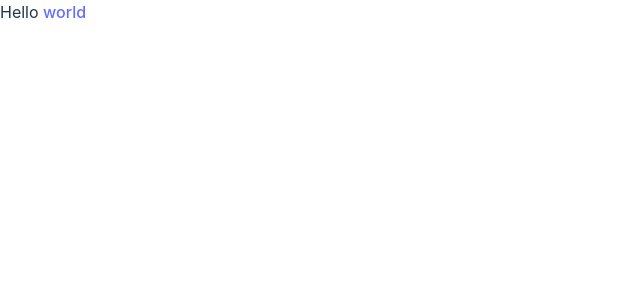
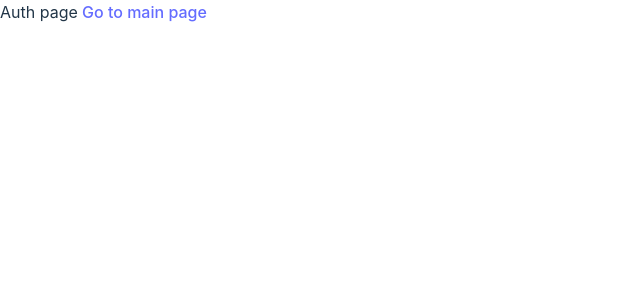
Before and after one commit to Igor-Polischuk/weather-forecast-app, a React (Vite) app in the folder client/: page /auth in a window 1280 px wide. Shown: the top 300 px of the page, without its empty margins (0-640 px from the left). Built offline with nearby package versions, Linux system fonts and the light colour scheme.

Commit message:
added react router

```diff
--- a/client/package.json
+++ b/client/package.json
@@ -11,7 +11,8 @@
   },
   "dependencies": {
     "react": "^18.2.0",
-    "react-dom": "^18.2.0"
+    "react-dom": "^18.2.0",
+    "react-router-dom": "^6.4.3"
   },
   "devDependencies": {
     "@types/react": "^18.0.37",
--- a/client/src/App.tsx
+++ b/client/src/App.tsx
@@ -1,9 +1,16 @@
+import { Route, Routes } from "react-router-dom";
+
+import { AuthPage, MainPage } from "./pages";
+
 import "./App.scss";
 
 function App() {
   return (
-    <div>
-      Hello <a href="/">world</a>
+    <div className="app">
+      <Routes>
+        <Route path="/" element={<MainPage />} />
+        <Route path="/auth" element={<AuthPage />} />
+      </Routes>
     </div>
   );
 }
--- a/client/src/main.tsx
+++ b/client/src/main.tsx
@@ -1,10 +1,14 @@
 import React from "react";
 import ReactDOM from "react-dom/client";
+import { BrowserRouter } from "react-router-dom";
+
 import App from "./App.tsx";
 import "./index.scss";
 
 ReactDOM.createRoot(document.getElementById("root") as HTMLElement).render(
   <React.StrictMode>
-    <App />
+    <BrowserRouter>
+      <App />
+    </BrowserRouter>
   </React.StrictMode>
 );
--- /dev/null
+++ b/client/src/pages/AuthPage/AuthPage.tsx
@@ -0,0 +1,10 @@
+import { Link } from "react-router-dom";
+
+export const AuthPage = () => {
+  return (
+    <div>
+      Auth page
+      <Link to="/"> Go to main page</Link>
+    </div>
+  );
+};
--- /dev/null
+++ b/client/src/pages/AuthPage/index.ts
@@ -0,0 +1,3 @@
+import { AuthPage } from './AuthPage';
+
+export { AuthPage }
--- /dev/null
+++ b/client/src/pages/MainPage/MainPage.tsx
@@ -0,0 +1,10 @@
+import { Link } from "react-router-dom";
+
+export const MainPage = () => {
+  return (
+    <div>
+      Main page
+      <Link to="/auth"> Go to auth page</Link>
+    </div>
+  );
+};
--- /dev/null
+++ b/client/src/pages/MainPage/index.ts
@@ -0,0 +1,3 @@
+import { MainPage } from "./MainPage";
+
+export { MainPage }
--- /dev/null
+++ b/client/src/pages/index.ts
@@ -0,0 +1,4 @@
+import { AuthPage } from './AuthPage/AuthPage';
+import { MainPage } from './MainPage/MainPage';
+
+export { MainPage, AuthPage }
```
Also changed, not shown: 1 other file (tests, documents, lock files or other folders).
